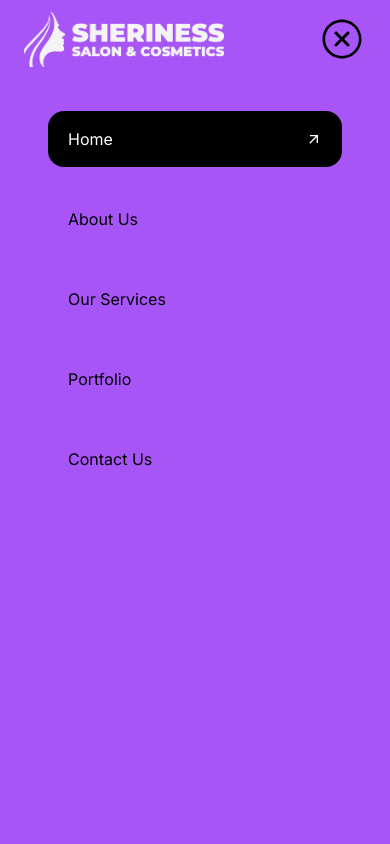
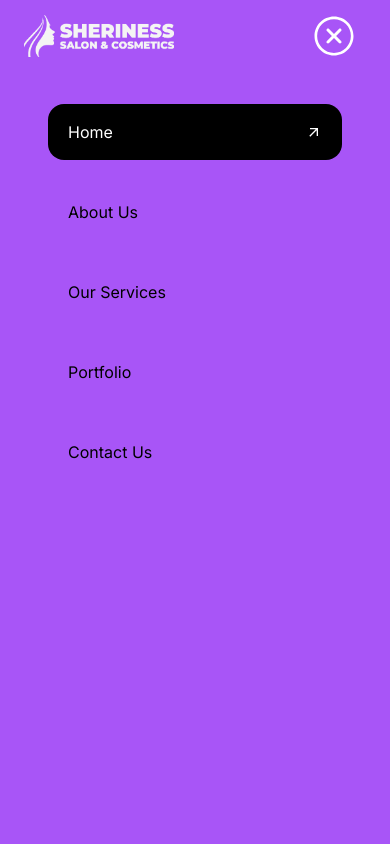
Before and after one commit to ErikDevs/sherinessbeautysalon, a React (Vite) app in the folder frontend/: page / in a window 390 px wide. Both pictures are taken after a click on the icon 342 px from the left and 39 px from the top of the page. Shown: the top 844 px of the page. Built offline with nearby package versions, Linux system fonts and the light colour scheme; a web font is replaced by a local one.

Commit message:
new changes

```diff
--- a/frontend/src/components/Header.jsx
+++ b/frontend/src/components/Header.jsx
@@ -38,7 +38,12 @@ const Header = () => {
       }`}
     >
       <nav className="md:flex hidden h-full justify-around items-center">
-        <img src="/sherinesslogo.png" width={200} alt="default" />
+        <img
+          src="/sherinesslogo.png"
+          width={200}
+          alt="default"
+          className="drop-shadow-sm"
+        />
 
         <ul className="flex gap-4 items-center">
           {navLinks.map((navLink, index) => (
@@ -62,18 +67,19 @@ const Header = () => {
       </nav>
 
       {/* mobile nav */}
-      <nav className="md:hidden w-full shadow-md">
+      <nav className="md:hidden w-full">
         <div className="flex items-center justify-between px-6 py-3">
-          <img src="/sherinesslogo.png" width={200} alt="default" />
+          <img src="/sherinesslogo.png" width={150} alt="default" />
           {isMenuOpen ? (
             <IoIosCloseCircleOutline
               size={48}
-              className="cursor-pointer"
+              className="cursor-pointer mx-2 text-primary"
               onClick={() => setisMenuOpen(false)}
             />
           ) : (
             <HiMiniBars3BottomRight
               size={48}
+              className="cursor-pointer mx-2 text-primary"
               onClick={() => setisMenuOpen(true)}
             />
           )}
--- a/frontend/src/sections/Hero.jsx
+++ b/frontend/src/sections/Hero.jsx
@@ -9,12 +9,12 @@ const Hero = () => {
     <section className="w-full relative h-svh mx-auto px-6 md:px-10 bg-gray-950 overflow-hidden">
       <Header />
 
-      <div className="flex flex-col absolute z-10 gap-4 max-w-lg md:ml-52 h-svh px-6 md:px-0 justify-center text-primary">
-        <h1 className="text-3xl md:text-5xl text-center md:text-left font-extrabold">
+      <div className="flex flex-col absolute z-10 gap-4 max-w-2xl md:ml-52 h-svh px-6 md:px-0 justify-center text-primary">
+        <h1 className="text-4xl md:text-6xl font-extrabold">
           Unveil Your <span className="font-script text-accent">Beauty</span>,{" "}
           Embrace Your Confidence
         </h1>
-        <p className=" text-center mt-8 md:text-left">
+        <p className=" text-center  text-sm md:text-lg mt-8 md:text-left">
           Welcome to Shariness Beauty Salon, where elegance meets expertise.
           Step into a world of relaxation and transformation right here in
           Kenya. Let us pamper you with the best in beauty care.
```
